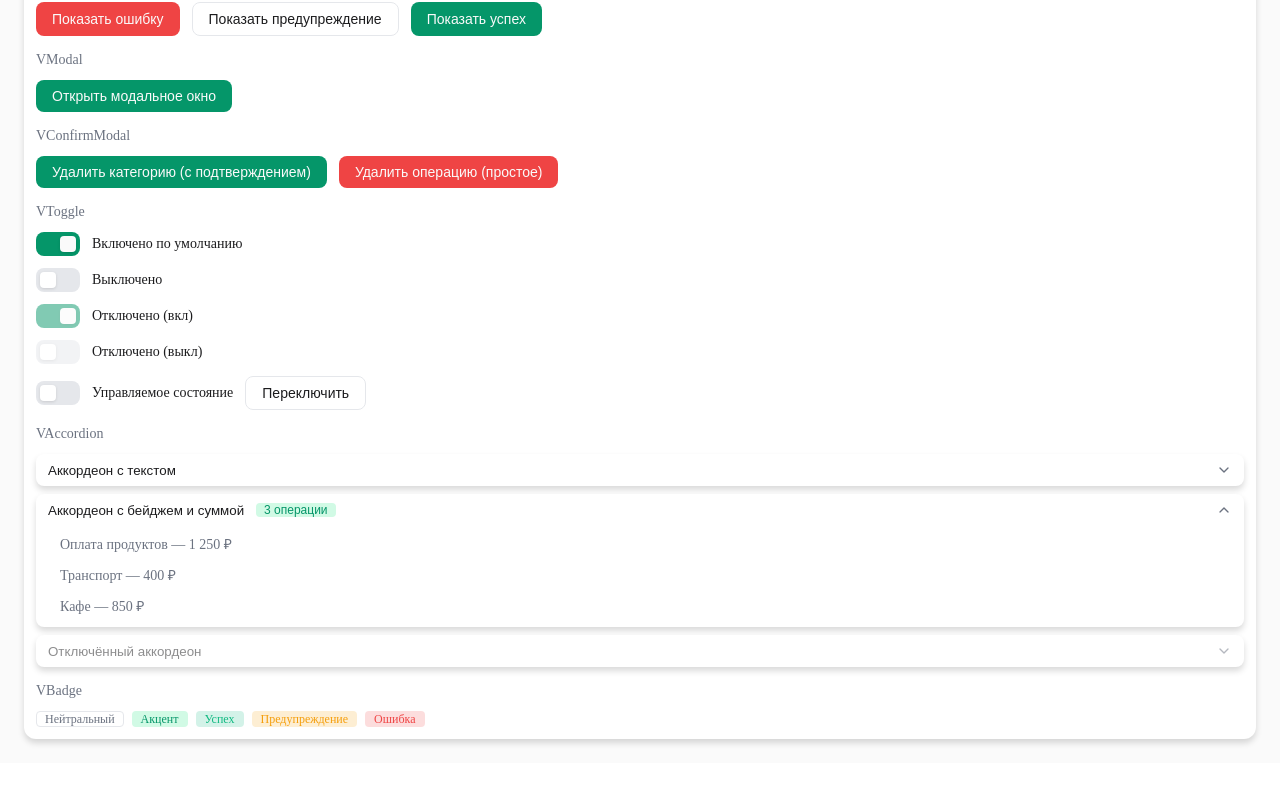
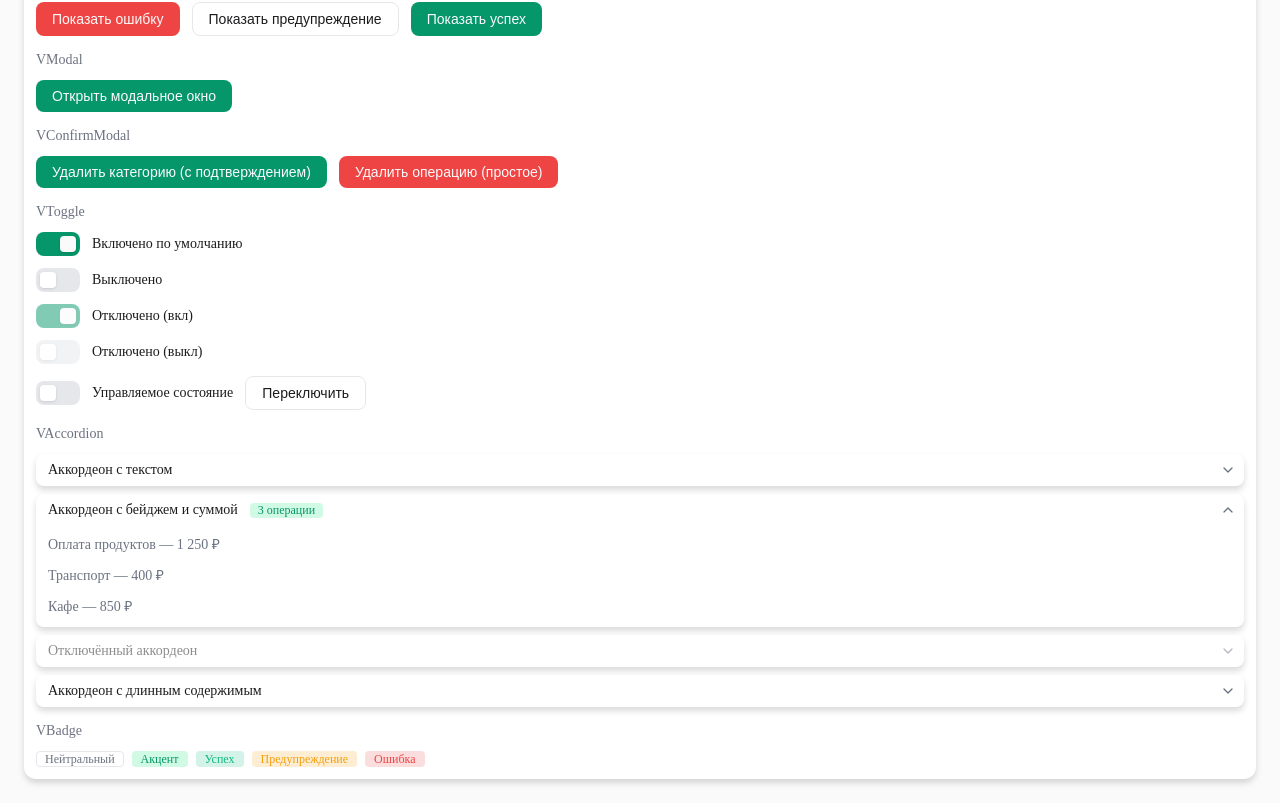
Before and after one commit to VladAvseev/my-budget-web, a React (Vite) app: page / in a window 1280 px wide. Shown: the part 747-1550 px from the top of the page. Before the commit the page ends 1510 px from the top, so only its background shows below. Built offline with nearby package versions, Linux system fonts and the light colour scheme.

Commit message:
update VAccordion

```diff
--- a/src/shared/ui/UIExample/examples/VAccordionExample.tsx
+++ b/src/shared/ui/UIExample/examples/VAccordionExample.tsx
@@ -44,6 +44,13 @@ export const VAccordionExample = () => {
         >
           Содержимое недоступно.
         </VAccordion>
+        <VAccordion header={<span>Аккордеон с длинным содержимым</span>}>
+          <div style={{ display: 'flex', flexDirection: 'column', gap: styles.spacing.m }}>
+            <div>Тело аккордеона анимируется по высоте, поэтому можно раскрывать контент любой длины.</div>
+            <div>Состояние вложенных элементов сохраняется при сворачивании, так как содержимое остаётся смонтированным.</div>
+            <div>Аккордеоны независимы и могут быть раскрыты одновременно.</div>
+          </div>
+        </VAccordion>
       </div>
     </div>
   );
--- a/src/shared/ui/VAccordion/VAccordion.tsx
+++ b/src/shared/ui/VAccordion/VAccordion.tsx
@@ -1,4 +1,4 @@
-import { useState, type CSSProperties, type ReactNode } from 'react';
+import { useLayoutEffect, useRef, useState, type CSSProperties, type ReactNode } from 'react';
 import { ChevronDownIcon } from '@/shared/icons';
 import { useThemeStyles } from '@/shared/theme';
 
@@ -6,8 +6,6 @@ export interface VAccordionProps {
   header: ReactNode;
   children: ReactNode;
   defaultOpen?: boolean;
-  open?: boolean;
-  onToggle?: (open: boolean) => void;
   disabled?: boolean;
   style?: CSSProperties;
 }
@@ -16,27 +14,26 @@ export const VAccordion = ({
   header,
   children,
   defaultOpen,
-  open,
-  onToggle,
   disabled,
   style,
 }: VAccordionProps) => {
   const styles = useThemeStyles();
-  const [internalOpen, setInternalOpen] = useState(defaultOpen ?? false);
+  const [isOpen, setIsOpen] = useState(defaultOpen ?? false);
   const [isHovered, setIsHovered] = useState(false);
+  const [bodyHeight, setBodyHeight] = useState(0);
+  const bodyRef = useRef<HTMLDivElement>(null);
 
-  const isControlled = open !== undefined;
-  const isOpen = isControlled ? open : internalOpen;
+  useLayoutEffect(() => {
+    if (bodyRef.current) {
+      setBodyHeight(isOpen ? bodyRef.current.scrollHeight : 0);
+    }
+  }, [isOpen]);
 
   const handleToggle = () => {
     if (disabled) {
       return;
     }
-    const next = !isOpen;
-    if (!isControlled) {
-      setInternalOpen(next);
-    }
-    onToggle?.(next);
+    setIsOpen((prev) => !prev);
   };
 
   return (
@@ -46,64 +43,86 @@ export const VAccordion = ({
         borderRadius: styles.radius.m,
         backgroundColor: styles.colors.bgSurface,
         boxShadow: styles.shadow.m,
-        overflow: 'hidden',
         ...style,
       }}
     >
-      <button
-        type="button"
-        aria-expanded={isOpen}
-        disabled={disabled}
-        onClick={handleToggle}
+      <div
         onMouseEnter={() => setIsHovered(true)}
         onMouseLeave={() => setIsHovered(false)}
+        onClick={handleToggle}
         style={{
           display: 'flex',
           alignItems: 'center',
           justifyContent: 'space-between',
           gap: styles.spacing.m,
           width: '100%',
+          boxSizing: 'border-box',
+          cursor: disabled ? 'not-allowed' : 'pointer',
+        }}
+      >
+        <div
+          style={{
+            flex: 1,
+            minWidth: 0,
             padding: `${styles.spacing.s} ${styles.spacing.m}`,
+            boxSizing: 'border-box',
+            fontSize: styles.typography.fontSize.m,
+            color: styles.colors.textPrimary,
+            opacity: disabled ? 0.5 : 1,
+          }}
+        >
+          {header}
+        </div>
+        <button
+          type="button"
+          disabled={disabled}
+          onClick={(event) => {
+            event.stopPropagation();
+            handleToggle();
+          }}
+          style={{
+            flexShrink: 0,
+            display: 'flex',
+            alignItems: 'center',
+            justifySelf: 'center',
+            margin: styles.spacing.s,
+            padding: 0,
             border: 'none',
-          borderRadius: styles.radius.m,
-          backgroundColor: 'transparent',
-          color: styles.colors.textPrimary,
+            background: 'transparent',
+            font: 'inherit',
             cursor: disabled ? 'not-allowed' : 'pointer',
             opacity: disabled ? 0.5 : 1,
           }}
         >
-        <span style={{ display: 'flex', alignItems: 'center', gap: styles.spacing.m }}>
-          {header}
-        </span>
           <ChevronDownIcon
             size={16}
             color={isHovered && !disabled ? styles.colors.accent : styles.colors.textSecondary}
             style={{
-            flexShrink: 0,
               transform: isOpen ? 'rotate(180deg)' : 'none',
               transition: 'transform 0.15s ease, color 0.15s ease',
             }}
           />
         </button>
+      </div>
       <div
         style={{
-          display: 'grid',
-          gridTemplateRows: isOpen ? '1fr' : '0fr',
-          transition: 'grid-template-rows 0.2s ease',
+          height: bodyHeight,
+          overflow: 'hidden',
+          transition: 'height 0.2s ease',
         }}
       >
-        <div style={{ overflow: 'hidden' }}>
         <div
+          ref={bodyRef}
           style={{
-              padding: isOpen ? `${styles.spacing.s} ${styles.spacing.m} ${styles.spacing.m} ${styles.spacing.xl}` : '0',
+            padding: `${styles.spacing.s} ${styles.spacing.m} ${styles.spacing.m} ${styles.spacing.m}`,
             fontSize: styles.typography.fontSize.m,
             color: styles.colors.textSecondary,
+            borderRadius: `0 0 ${styles.radius.m} ${styles.radius.m}`,
           }}
         >
           {children}
         </div>
       </div>
     </div>
-    </div>
   );
 };
```
Lines whose indentation alone changed are shown as unchanged.
